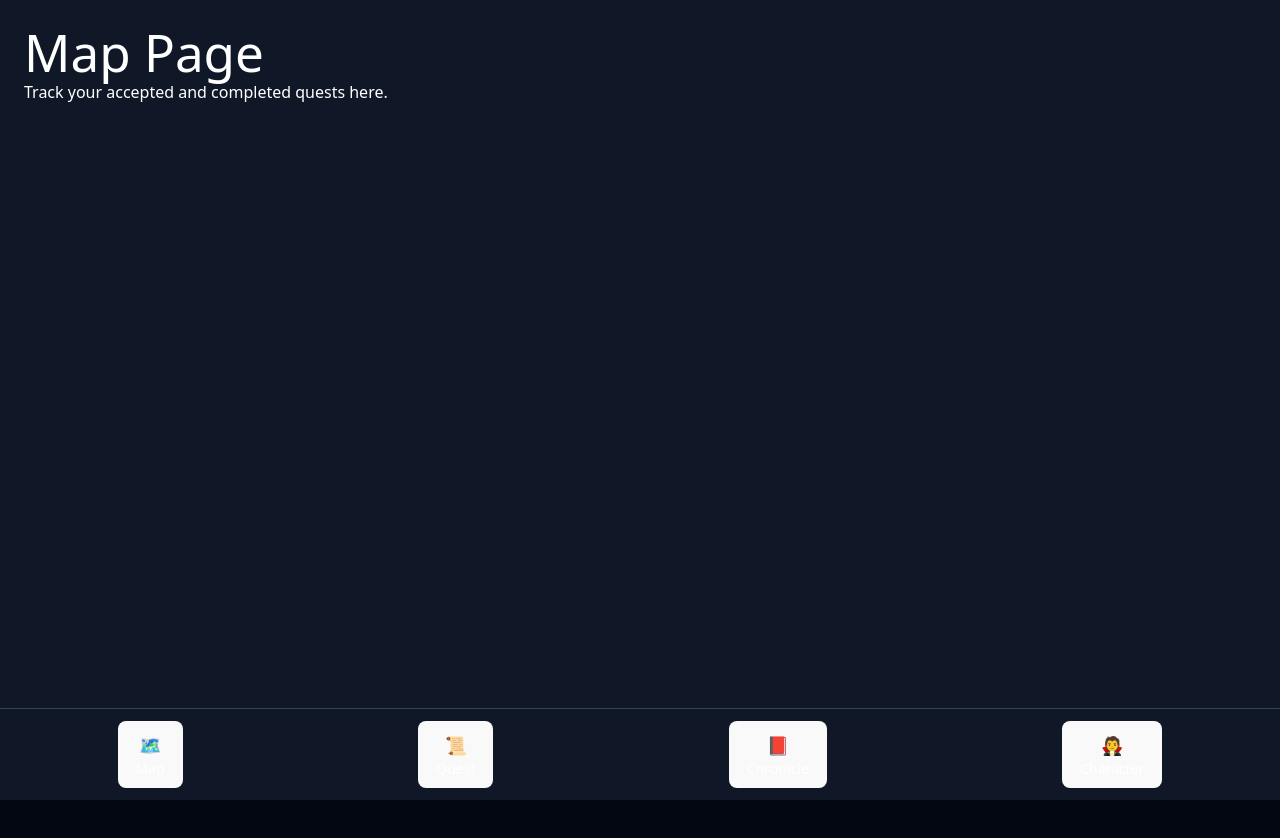
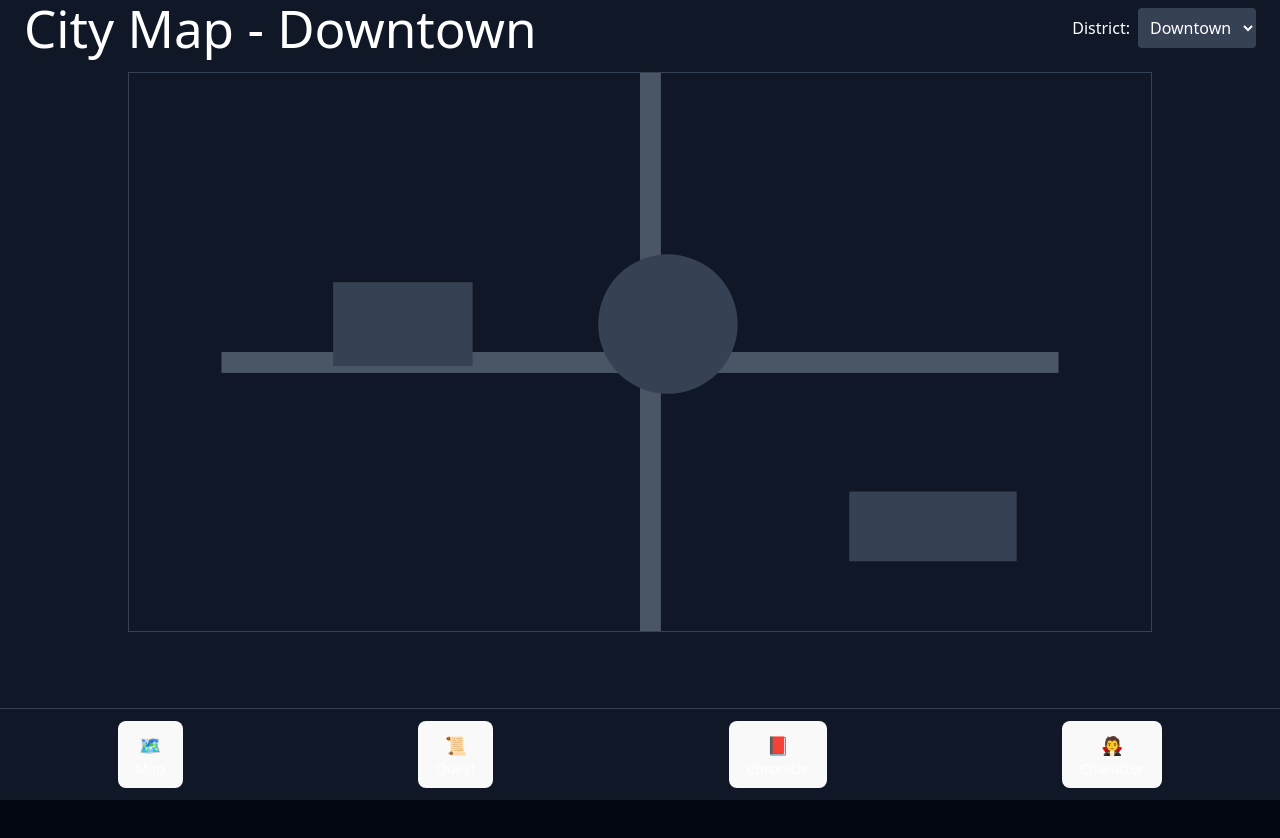
Before and after one commit to ocansino/VTMSim, a React (Vite) app: page /map in a window 1280 px wide. Shown: the top 838 px of the page. Built offline with nearby package versions, Linux system fonts and the light colour scheme.

Commit message:
started map system, added district system

```diff
--- a/src/App.jsx
+++ b/src/App.jsx
@@ -1,3 +1,4 @@
+//src/App.jsx
 import React from 'react';
 import { createRoot } from 'react-dom/client';  // <-- import this
 import { BrowserRouter, Routes, Route } from 'react-router-dom';
@@ -8,6 +9,7 @@ import Quest from './pages/Quest';
 import Layout from './components/Layout';
 import TestChronicle from './pages/Chronicles/TestChronicle';
 import Intro from './pages/Chronicles/intro/intro';
+import MapPage from './pages/MapPage';
 
 export default function App() {
   return (
@@ -15,7 +17,7 @@ export default function App() {
       <Routes>
         <Route element={<Layout />}>
           <Route path="/" element={<CharacterPage />} />
-          <Route path="/map" element={<Map />} />
+          <Route path="/map" element={<MapPage />} />
           <Route path="/chronicle" element={<Intro />} />
           <Route path="/quest" element={<Quest />} />
         </Route>
--- /dev/null
+++ b/src/components/DistrictMap.jsx
@@ -0,0 +1,99 @@
+//src/components/DistrictMap.jsx
+import React, { useState } from 'react';
+
+export default function DistrictMap({ district, onLocationSelect }) {
+  const [hoveredLocation, setHoveredLocation] = useState(null);
+  const [playerPos, setPlayerPos] = useState(null);
+
+  const handleClick = (location) => {
+    // Update player position to center of the location shape
+    let pos;
+    if (location.shape === 'rect') {
+      pos = {
+        x: location.position.x + location.position.width / 2,
+        y: location.position.y + location.position.height / 2,
+      };
+    } else if (location.shape === 'circle') {
+      pos = {
+        x: location.position.cx,
+        y: location.position.cy,
+      };
+    }
+    setPlayerPos(pos);
+    onLocationSelect(location.id);
+  };
+
+  return (
+    <svg
+        viewBox={`0 0 ${district.mapSize.width} ${district.mapSize.height}`}
+        className="w-full h-full max-h-[70vh] bg-gray-900 border border-gray-700"
+        preserveAspectRatio="xMidYMid meet"
+    >
+        {/* Render streets */}
+        {district.streets?.map((street, i) => (
+        <rect
+            key={`street-${i}`}
+            x={street.x}
+            y={street.y}
+            width={street.width}
+            height={street.height}
+            className="fill-gray-600"
+        />
+        ))}
+
+
+        {district.locations.map((loc) => {
+        const isHovered = hoveredLocation === loc.id;
+        const glowClass = isHovered
+          ? 'filter drop-shadow-[0_0_6px_rgba(255,255,255,0.9)]'
+          : '';
+
+        if (loc.shape === 'rect') {
+          const { x, y, width, height } = loc.position;
+          return (
+            <rect
+              key={loc.id}
+              x={x}
+              y={y}
+              width={width}
+              height={height}
+              className={`fill-gray-700 cursor-pointer ${glowClass}`}
+              onMouseEnter={() => setHoveredLocation(loc.id)}
+              onMouseLeave={() => setHoveredLocation(null)}
+              onClick={() => handleClick(loc)}
+              title={loc.name}
+            />
+          );
+        } else if (loc.shape === 'circle') {
+          const { cx, cy, r } = loc.position;
+          return (
+            <circle
+              key={loc.id}
+              cx={cx}
+              cy={cy}
+              r={r}
+              className={`fill-gray-700 cursor-pointer ${glowClass}`}
+              onMouseEnter={() => setHoveredLocation(loc.id)}
+              onMouseLeave={() => setHoveredLocation(null)}
+              onClick={() => handleClick(loc)}
+              title={loc.name}
+            />
+          );
+        }
+        return null;
+      })}
+
+      {/* Player icon */}
+      {playerPos && (
+        <circle
+          cx={playerPos.x}
+          cy={playerPos.y}
+          r={12}
+          fill="red"
+          stroke="white"
+          strokeWidth="2"
+        />
+      )}
+    </svg>
+  );
+}
--- a/src/pages/CharacterPage.jsx
+++ b/src/pages/CharacterPage.jsx
@@ -1,3 +1,4 @@
+//src/pages/CharacterPage.jsx
 import React, { useState, useEffect } from 'react';
 import CharacterInfo from '../components/CharacterInfo';
 import AttributesGrid from '../components/AttributesGrid';
--- /dev/null
+++ b/src/pages/LocationPage.jsx
@@ -0,0 +1,48 @@
+//pages/LocationPage.jsx
+import React from 'react';
+import { districts } from './districts.js';
+
+export default function LocationPage({ locationId, onBack }) {
+  // Find location data by searching districts
+  let locationData = null;
+  for (const district of districts) {
+    const found = district.locations.find((loc) => loc.id === locationId);
+    if (found) {
+      locationData = { ...found, districtName: district.name };
+      break;
+    }
+  }
+
+  if (!locationData) {
+    return (
+      <div className="w-screen h-screen p-4 bg-black text-red-500 flex flex-col justify-center items-center">
+        <p>Location not found.</p>
+        <button onClick={onBack} className="mt-4 px-4 py-2 bg-gray-700 rounded">
+          Back to Map
+        </button>
+      </div>
+    );
+  }
+
+  return (
+    <div className="w-screen h-screen bg-gray-900 text-white flex flex-col pb-20">
+      <div className="p-6">
+        <h2 className="text-3xl font-bold mb-2">{locationData.name}</h2>
+        <p className="mb-2 text-gray-400">
+          District: <span className="font-semibold">{locationData.districtName}</span>
+        </p>
+        <p className="mb-6 text-lg leading-relaxed">
+          This is a placeholder description for <strong>{locationData.name}</strong>.
+          You can replace this with detailed content, NPCs, quests, shops, or any
+          interaction you want.
+        </p>
+        <button
+          onClick={onBack}
+          className="px-4 py-2 bg-red-600 hover:bg-red-700 rounded"
+        >
+          Back to Map
+        </button>
+      </div>
+    </div>
+  );
+}
--- /dev/null
+++ b/src/pages/MapPage.jsx
@@ -0,0 +1,65 @@
+//src/pages/MapPage.jsx
+import React, { useState } from 'react';
+import { districts } from './districts';
+import DistrictMap from '../components/DistrictMap';
+import LocationPage from './LocationPage';
+
+export default function MapPage() {
+  const [currentDistrictId, setCurrentDistrictId] = useState(districts[0].id);
+  const [currentLocationId, setCurrentLocationId] = useState(null);
+
+  const currentDistrict = districts.find((d) => d.id === currentDistrictId);
+
+  if (currentLocationId) {
+    return (
+      <LocationPage
+        locationId={currentLocationId}
+        onBack={() => setCurrentLocationId(null)}
+      />
+    );
+  }
+
+  return (
+    <div className="w-screen h-screen bg-gray-900 text-white flex flex-col pb-20">
+        {/* Header with title and selector side by side */}
+        <div className="flex items-center justify-between mb-4 px-6">
+        <h1 className="text-3xl text-white">
+            City Map - {currentDistrict.name}
+        </h1>
+
+        <div className="flex items-center">
+            <label htmlFor="districtSelect" className="text-white mr-2">
+            District:
+            </label>
+            <select
+            id="districtSelect"
+            value={currentDistrictId}
+            onChange={(e) => setCurrentDistrictId(e.target.value)}
+            className="p-2 rounded bg-gray-700 text-white"
+            >
+            {districts.map((district) => (
+                <option key={district.id} value={district.id}>
+                {district.name}
+                </option>
+            ))}
+            </select>
+        </div>
+        </div>
+
+
+        {/* Map */}
+        <div className="flex justify-center w-full flex-grow overflow-hidden">
+        <div className="w-[80%] max-w-6xl h-full">
+            <DistrictMap
+            district={currentDistrict}
+            onLocationSelect={(locId) => setCurrentLocationId(locId)}
+            />
+        </div>
+        </div>
+
+
+
+
+    </div>
+  );
+}
--- /dev/null
+++ b/src/pages/districts.js
@@ -0,0 +1,62 @@
+// src/pages/districts.js
+
+export const districts = [
+  {
+    id: 'downtown',
+    name: 'Downtown',
+    mapSize: { width: 600, height: 400 },
+    streets: [
+      { x: 0, y: 200, width: 600, height: 15 },  // horizontal street across the middle
+      { x: 300, y: 0, width: 15, height: 400 },  // vertical street in the middle
+    ],
+    locations: [
+      {
+        id: 'pawnShop',
+        name: 'Pawn Shop',
+        shape: 'rect',
+        position: { x: 80, y: 150, width: 100, height: 60 },
+        pageId: 'pawnShopPage',
+      },
+      {
+        id: 'nightclub',
+        name: 'Night Club',
+        shape: 'circle',
+        position: { cx: 320, cy: 180, r: 50 },
+        pageId: 'nightclubPage',
+      },
+      {
+        id: 'backAlley',
+        name: 'Back Alley',
+        shape: 'rect',
+        position: { x: 450, y: 300, width: 120, height: 50 },
+        pageId: 'backAlleyPage',
+      },
+    ],
+  },
+
+  {
+    id: 'suburbs',
+    name: 'Suburbs',
+    mapSize: { width: 600, height: 400 },
+    streets: [
+      { x: 100, y: 100, width: 400, height: 12 },
+      { x: 250, y: 50, width: 12, height: 300 },
+    ],
+    locations: [
+      {
+        id: 'park',
+        name: 'City Park',
+        shape: 'circle',
+        position: { cx: 150, cy: 220, r: 60 },
+        pageId: 'parkPage',
+      },
+      {
+        id: 'library',
+        name: 'Public Library',
+        shape: 'rect',
+        position: { x: 350, y: 100, width: 110, height: 70 },
+        pageId: 'libraryPage',
+      },
+    ],
+  },
+];
```
